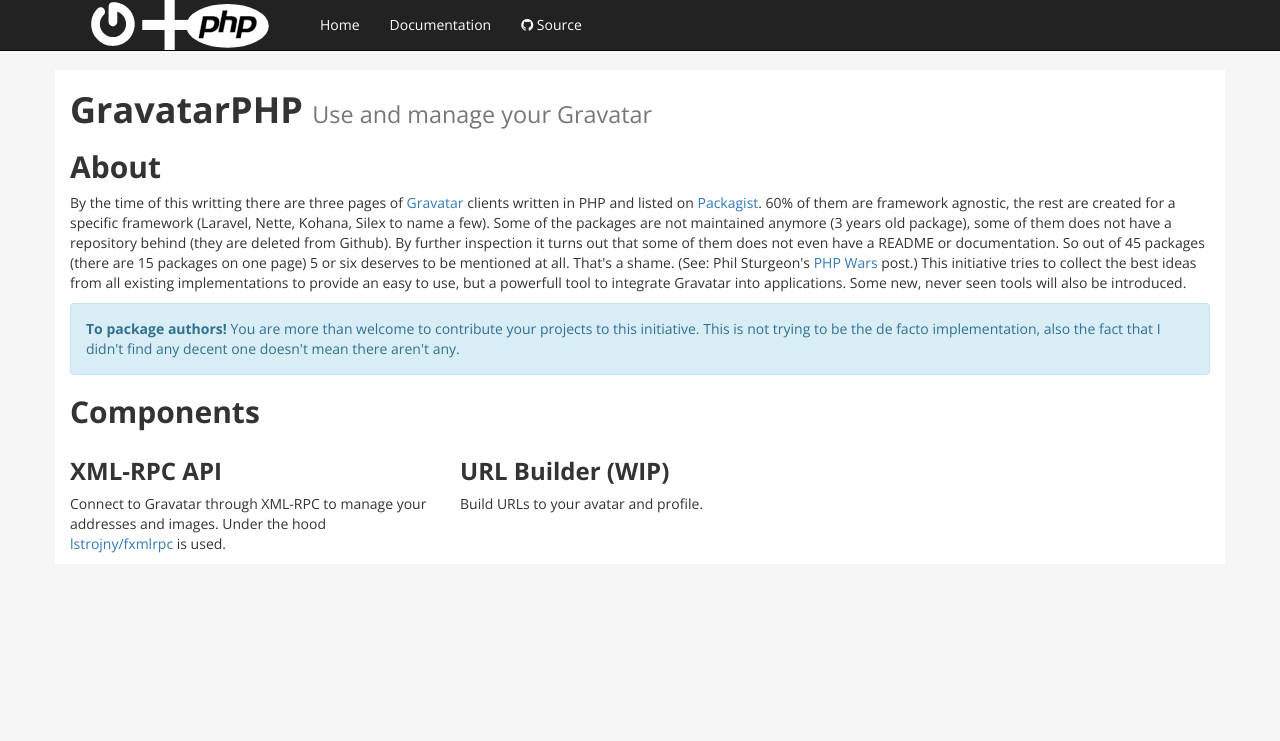
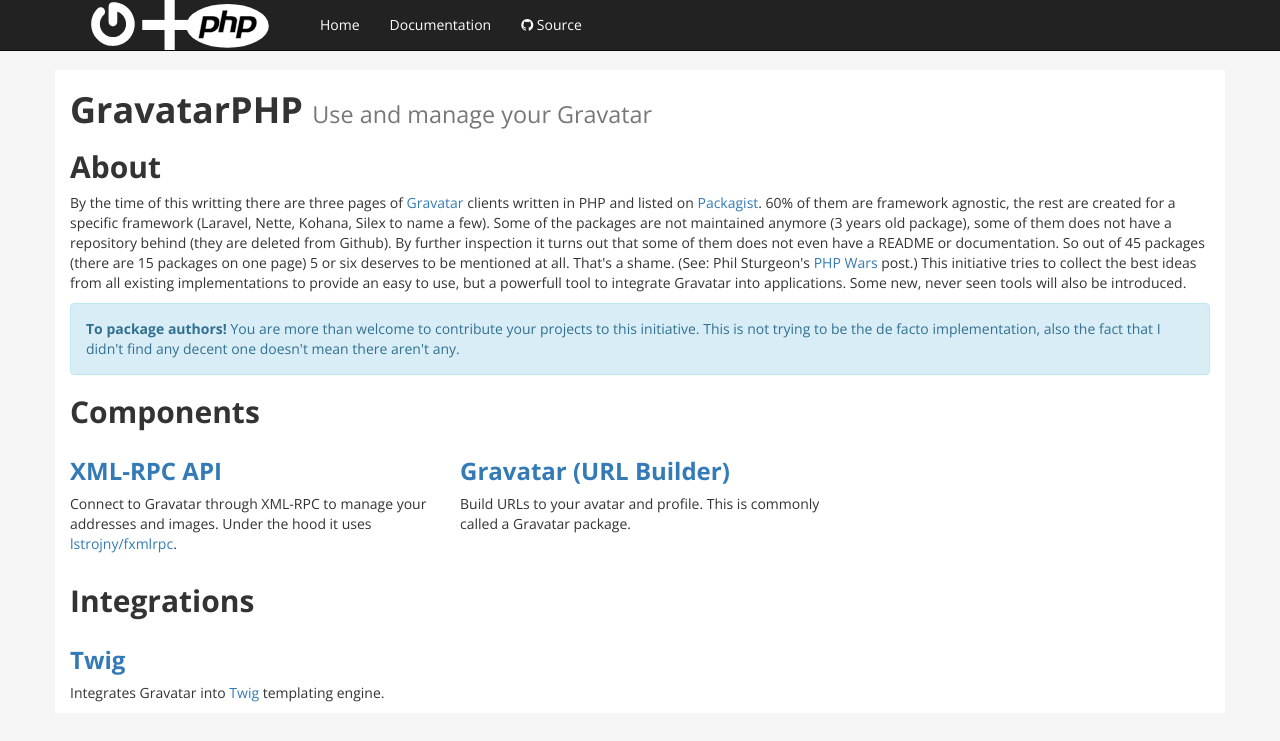
Before and after one commit to madcitymultimedia/gravatarphp.github.io, a Jekyll site: the page built from index.html, in a window 1280 px wide. Shown: the top 741 px of the page. Built offline with Jekyll 4.4.1, drawn with Linux system fonts in a browser that asks for light colours.

Commit message:
Updates website

```diff
--- a/index.html
+++ b/index.html
@@ -15,12 +15,21 @@
 				<h2>Components</h2>
 				<div class="row">
 					<article class="col-lg-4">
-						<h3>XML-RPC API</h3>
-						<p>Connect to Gravatar through XML-RPC to manage your addresses and images. Under the hood <a href="https://github.com/lstrojny/fxmlrpc">lstrojny/fxmlrpc</a> is used.</p>
+						<h3><a href="https://github.com/gravatarphp/xmlrpc-api">XML-RPC API</a></h3>
+						<p>Connect to Gravatar through XML-RPC to manage your addresses and images. Under the hood it uses <a href="https://github.com/lstrojny/fxmlrpc">lstrojny/fxmlrpc</a>.</p>
 					</article>
 					<article class="col-lg-4">
-						<h3>URL Builder (WIP)</h3>
-						<p>Build URLs to your avatar and profile.</p>
+						<h3><a href="https://github.com/gravatarphp/gravatar">Gravatar (URL Builder)</a></h3>
+						<p>Build URLs to your avatar and profile. This is commonly called a Gravatar package.</p>
+					</article>
+				</div>
+			</section>
+			<section id="integrations">
+				<h2>Integrations</h2>
+				<div class="row">
+					<article class="col-lg-4">
+						<h3><a href="https://github.com/gravatarphp/twig-integration">Twig</a></h3>
+						<p>Integrates Gravatar into <a href="http://twig.sensiolabs.org">Twig</a> templating engine.</p>
 					</article>
 				</div>
 			</section>
```
